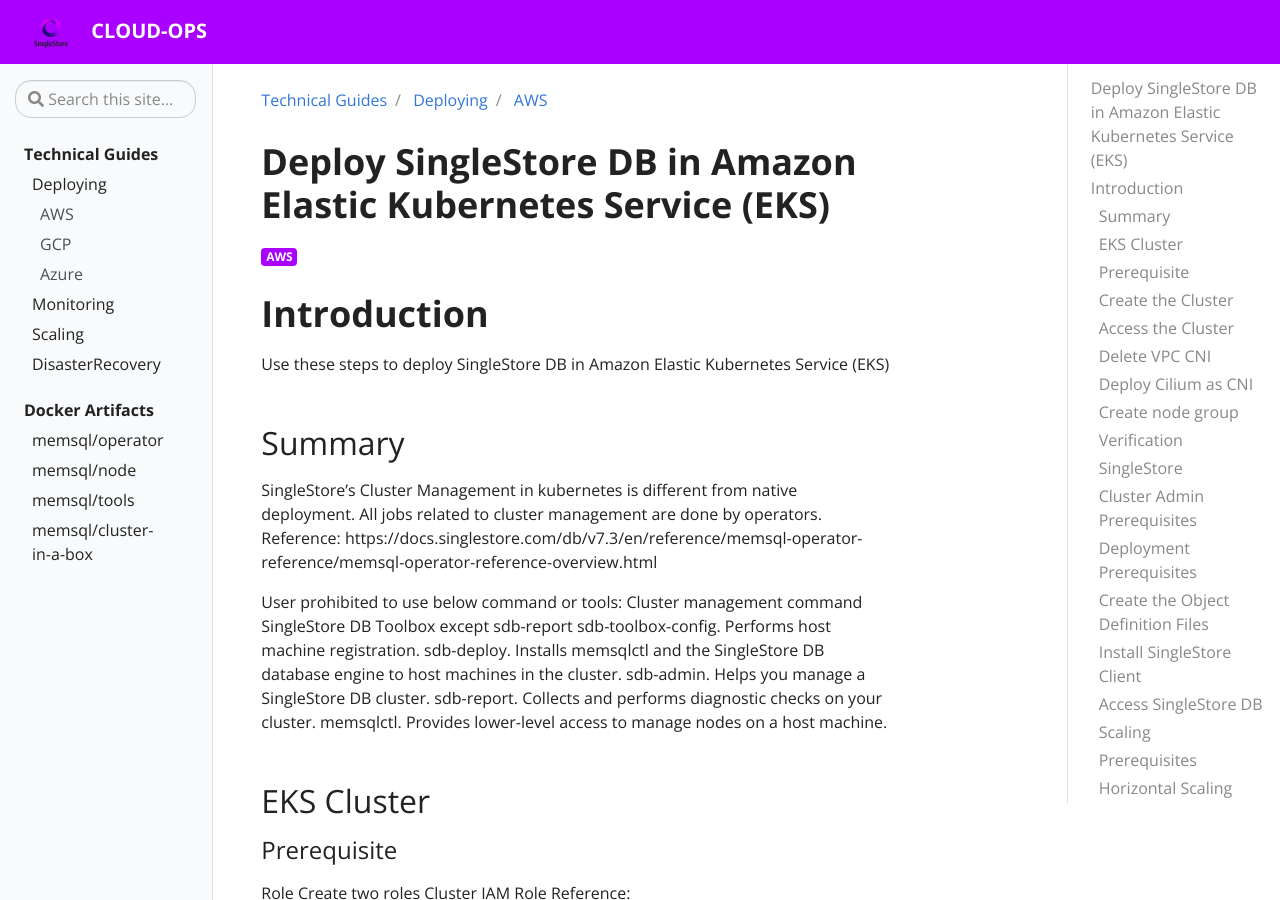
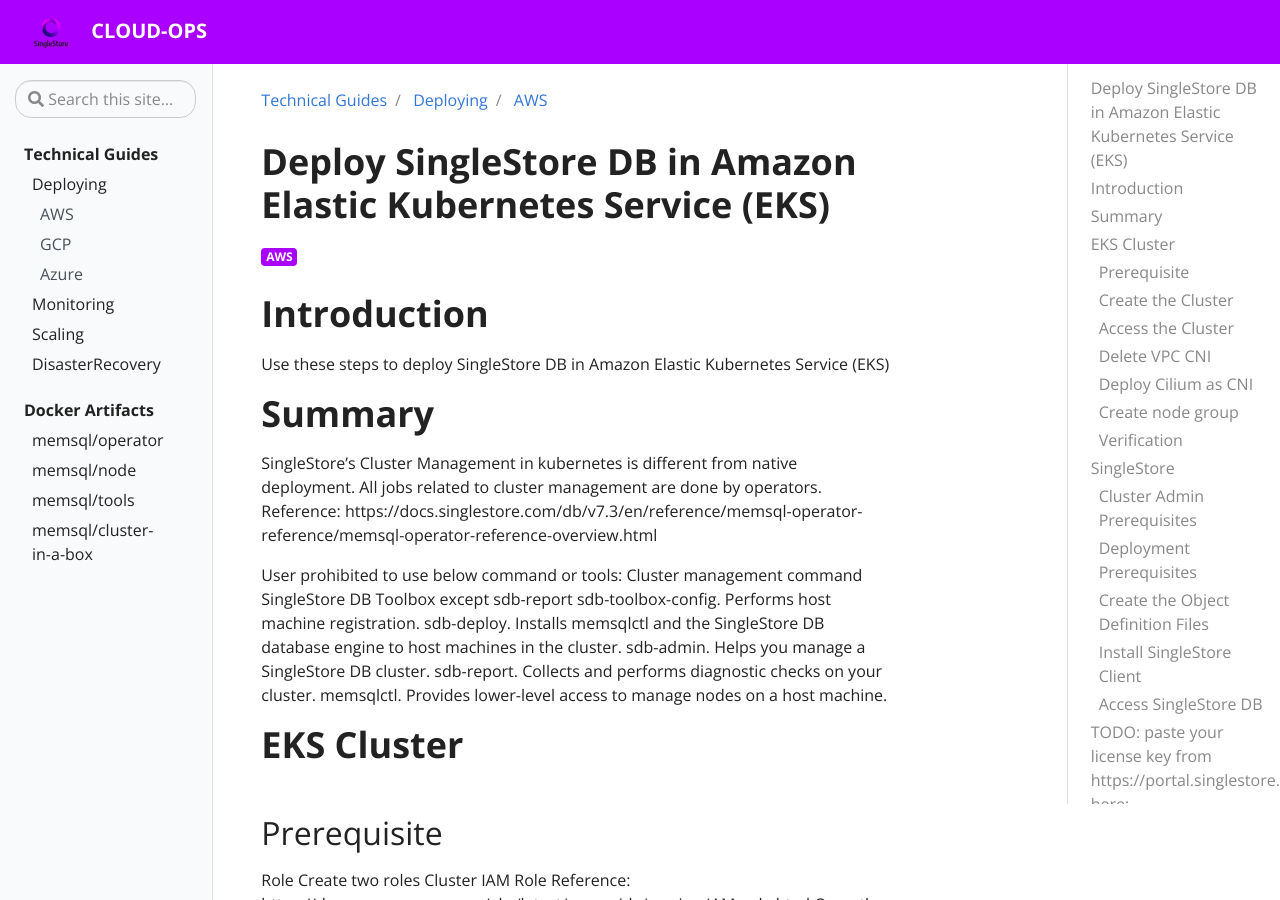
Before and after one commit to sdb-cloud-ops/cloud-ops, a Jekyll site: the page built from _docs/Deploying/AWS/deploying.md, in a window 1280 px wide and 900 px high. Built offline with Jekyll 4.4.1, drawn with Linux system fonts in a browser that asks for light colours.

Commit message:
Update deploying.md

```diff
--- a/_docs/Deploying/AWS/deploying.md
+++ b/_docs/Deploying/AWS/deploying.md
@@ -8,7 +8,7 @@ tags:
 
 # Introduction
 Use these steps to deploy SingleStore DB in Amazon Elastic Kubernetes Service (EKS)
-## Summary
+# Summary
 SingleStore’s Cluster Management in kubernetes is different from native deployment. All jobs related to cluster management are done by operators.
 Reference: https://docs.singlestore.com/db/v7.3/en/reference/memsql-operator-reference/memsql-operator-reference-overview.html
 
@@ -20,8 +20,8 @@ sdb-deploy. Installs memsqlctl and the SingleStore DB database engine to host ma
 sdb-admin. Helps you manage a SingleStore DB cluster.
 sdb-report. Collects and performs diagnostic checks on your cluster.
 memsqlctl. Provides lower-level access to manage nodes on a host machine.
-## EKS Cluster
-### Prerequisite
+# EKS Cluster
+## Prerequisite
 Role
 Create two roles
 Cluster IAM Role
@@ -131,7 +131,7 @@ Add permission
 Choose Attach existing policies directly.
 Attach eks-policy to users.
 
-### Create the Cluster
+## Create the Cluster
 Reference: https://docs.aws.amazon.com/eks/latest/userguide/create-cluster.html#aws-cli
 Define
 region-code
@@ -149,13 +149,13 @@ aws eks create-cluster \
   --resources-vpc-config subnetIds=subnetId1,subnetId2
 
 This process may take several minutes.
-### Access the Cluster
+## Access the Cluster
 Connect kubectl
 aws eks update-kubeconfig --region us-east-1 --name eks-cluster
 Verify
 kubectl get node -owide
 
-### Delete VPC CNI
+## Delete VPC CNI
 Reference: https://docs.cilium.io/en/v1.9/gettingstarted/k8s-install-eks/
 Cilium will manage ENIs instead of VPC CNI, so the aws-node DaemonSet has to be deleted to prevent conflict behavior.
 kubectl -n kube-system delete daemonset aws-node
@@ -163,7 +163,7 @@ kubectl -n kube-system delete daemonset aws-node
 Wait the cluster creation complete if you above result
 
 You can continue to the next step using kubectl command
-### Deploy Cilium as CNI
+## Deploy Cilium as CNI
 Reference: https://docs.cilium.io/en/v1.9/gettingstarted/k8s-install-eks/#deploy-cilium
 Setup Helm repository:
 helm repo add cilium https://helm.cilium.io/
@@ -184,7 +184,7 @@ region-code
 cluster-name
 account_id
 subnetId
-### Create node group
+## Create node group
 Use space as delimiter if you have more than one subnet
 Create node group with the following command:
 aws eks create-nodegroup \
@@ -197,7 +197,7 @@ aws eks create-nodegroup \
 --node-role arn:aws:iam::[accountId]:role/AmazonEKSNodeRole
 
 This process may take several minutes.
-### Verification
+## Verification
 Ensure the node’s status is Ready and all pod’s status Running.
 kubectl get nodes
 kubectl get po -A
@@ -205,8 +205,8 @@ kubectl get po -A
 In cilium operator logs show Initialization complete
 kubectl logs [cilium-operator-pod-name] -nkube-system --tail 10
 
-## SingleStore
-### Cluster Admin Prerequisites
+# SingleStore
+## Cluster Admin Prerequisites
 Determine the project (namespace) in which to deploy SingleStore DB.
 Determine which StorageClass (SC) to use.
 Avoid using a StorageClass with an NFS-based provisioner. Ideally, you should choose a StorageClass that uses a block storage-based provisioner that supports volume expansion and the WaitForFirstConsumer binding mode.
@@ -214,14 +214,14 @@ Avoid using a StorageClass with an NFS-based provisioner. Ideally, you should ch
 Available SC in EKS:
 
 Determine the fsGroup to use for the deployment.
-### Deployment Prerequisites
+## Deployment Prerequisites
 Obtain a SingleStore license from the SingleStore Customer Portal.
 Select the SingleStore DB images to use. Two Docker images are required for the deployment.
 The node image is the SingleStore DB database engine and can be found on Docker Hub.
 The Operator image is used to manage the SingleStore DB engine deployment in Kubernetes environment, and can also be found on Docker Hub.
 Use the StorageClass that you selected in Cluster Admin Prerequisites.
 Substitute the fsGroup value with the value you copied in Cluster Admin Prerequisites.
-### Create the Object Definition Files
+## Create the Object Definition Files
 The following are definition files that will be used by the Operator to create your cluster. Create new definition files and copy and paste the contents of each code block into those files.
 deployment.yaml
 rbac.yaml
@@ -460,7 +460,7 @@ spec:
       labels:
         optional: label
 EOF
-### Deploy a SingleStore DB Cluster
+## Deploy a SingleStore DB Cluster
 Reference: Deploy a SingleStore DB Cluster
 Now that your various object definition files are created, you will use kubectl to do the actual object creation and cluster deployment.
 Install the RBAC resources.
@@ -478,7 +478,7 @@ kubectl get pods
 If you see no pods are in the Running state, check the Operator logs by running
 kubectl logs deployment memsql-operator -n<namespace>
 then look at the various objects to see what is failing.
-### Verification
+## Verification
 Verify the cluster
 kubectl get memsqlcluster memsql-cluster \
 -o=jsonpath='{.status.phase}{"\n"}' -n<name-space>
@@ -503,7 +503,7 @@ Service name   External IP   Service Port:Node Port       Service created
 
 Refer to Data Definition Language DDL and Data Manipulation Language DML for more information.
 
-### Install SingleStore Client
+## Install SingleStore Client
 Add the SingleStore repository to your repository list.
 sudo yum-config-manager --add-repo https://release.memsql.com/production/rpm/x86_64/repodata/memsql.repo
 Verify that the SingleStore repo information is listed under repolist.
@@ -515,7 +515,7 @@ Skip this step if you have it
 sudo yum install -y which
 Install the SingleStore client.
 sudo yum install -y singlestore-client
-### Access SingleStore DB
+## Access SingleStore DB
 Connect via Load Balancer / External IP (refer svc-memsql-cluster-ddl endpoint)
 singlestore -u admin -h <external-ip> -p
 
@@ -531,9 +531,9 @@ show aggregators;
 show leaves;
 The result may vary:
 
-## Scaling
+# Scaling
 We need to modify the resource only. All jobs are done by operators. You need to monitor the log of the pod operator during scaling to identify if the scaling is in progress, done or has a problem.
-### Prerequisites
+## Prerequisites
 Ensure the backup operator is running and the backup file exists.
 Get the memsql cluster
 kubectl get memsqlcluster -n<namespace>
@@ -555,7 +555,7 @@ Monitor the pod during scaling
 Open a new terminal window
 watch kubectl get po -n<namespace>
 
-### Horizontal Scaling
+## Horizontal Scaling
 Increasing the number of cluster nodes. Adding an aggregator or leaf nodes.
 Create scaling patch file:
 cat > scaling.yaml <<EOF
@@ -572,7 +572,7 @@ Verification
 New leaves pod created
 kubectl get po -n<namespace>
 
-### Vertical Scaling
+## Vertical Scaling
 Increasing node’s resources,  such as cpu, memory or storage.
 CPU & Memory
 Requirement:
@@ -664,13 +664,13 @@ Result:
 The pod will be deleted
 PVC will be resized
 The new pod will recreate
-## Monitoring
+# Monitoring
 Reference: https://docs.singlestore.com/db/v7.6/en/user-and-cluster-administration/cluster-health-and-performance/monitoring/configure-monitoring.html
-### Introduction
+## Introduction
 SingleStore’s native monitoring solution is designed to capture and reveal SingleStore DB cluster events over time. By analyzing this event data, you can identify trends and, if necessary, take action to remediate issues. Use these steps to Configure SingleStore DB Monitoring in Kubernetes Environment.
-### Terminology
+## Terminology
 Throughout this guide, the cluster that is being monitored will be referred to as the “Source” cluster, and the cluster that stores the monitoring data will be referred to as the “Metrics” cluster. The databases that store monitoring data will be referred to as the metrics database.
-### High-Level Architecture
+## High-Level Architecture
 
 In SingleStore’s native monitoring solution, the Metrics cluster utilizes a SingleStore pipeline to pull the data from the exporter process on the Source cluster and stores it in a database named metrics. Note that this metrics database can either reside within the same cluster as the Source cluster, or within a dedicated cluster.
 When these event data is then analyzed through the associated Grafana dashboards, trends can be identified and, if necessary, actions taken to remediate issues.
@@ -694,14 +694,14 @@ System metrics from each host in the cluster
 Node drilldown
 System metrics from each host in the cluster, with the ability to focus on a specific metric subsystem
 
-### Prerequisites
+## Prerequisites
 A SingleStore DB 7.3 or later cluster to monitor (the Source cluster).
 Optional: A separate SingleStore DB 7.3 or later cluster to collect monitoring data (the Metrics cluster).
 This can be the same as, or separate from, the Source cluster.
 If you opt to use a separate cluster, we recommend a cluster with two aggregator nodes and two leaf nodes, each with 2TB disks and with high availability (HA) enabled.
 A Grafana 6.0.0 or later instance that can access the Metrics cluster.
 
-### Port Configuration
+## Port Configuration
 Default Port
 Used by
 Invoked by
@@ -719,7 +719,7 @@ memsql_exporter
 SingleStore pipelines
 
 
-### Identify Exporter Process
+## Identify Exporter Process
 Check the exporter’s port
 kubectl exec -it <master-pod> -n<namespace> -- curl -v telnet://node-memsql-cluster-master-0:9104
 Sample output:
@@ -728,7 +728,7 @@ Test the metrics
 curl http://node-memsql-cluster-master-0:9104
 Sample output:
 
-### Configure the metrics Database
+## Configure the metrics Database
 Create the metrics database and associated tables
 Download the sql file below, extract and run in metric DB.
 metrics-database-ddl_73.sql
@@ -785,7 +785,7 @@ DROP PIPELINE metrics;
 
 Sample output:
 
-### Grafana
+## Grafana
 Setup
 We will install grafana using helm chart
 Add grafana repo
@@ -795,9 +795,9 @@ You need to modify pvc section:
 storageClassName > your default storage class name available in your k8s environment
 existingClaim > you need it if you have more than one pvc for grafana
 cat > grafana.yaml <<EOF
-## Expose the grafana service to be accessed from outside the cluster (LoadBalancer service).
-## or access it from within the cluster (ClusterIP service). Set the service type and the port to serve it.
-## ref: http://kubernetes.io/docs/user-guide/services/
+# Expose the grafana service to be accessed from outside the cluster (LoadBalancer service).
+# or access it from within the cluster (ClusterIP service). Set the service type and the port to serve it.
+# ref: http://kubernetes.io/docs/user-guide/services/
 ##
 service:
   enabled: true
@@ -808,8 +808,8 @@ service:
   selector:
     app.kubernetes.io/name: grafana
     app.kubernetes.io/instance: grafana
-## Enable persistence using Persistent Volume Claims
-## ref: http://kubernetes.io/docs/user-guide/persistent-volumes/
+# Enable persistence using Persistent Volume Claims
+# ref: http://kubernetes.io/docs/user-guide/persistent-volumes/
 ##
 persistence:
   type: pvc
@@ -884,8 +884,8 @@ Click Import button
 
 View the Dashboards
 When all cluster monitoring components are installed, configured, and running, the Grafana dashboards can be used to monitor SingleStore DB cluster health over time.
-## Rollback/Cleanup
-### AKS Cluster
+# Rollback/Cleanup
+## AKS Cluster
 Skip this step if you want to retain the AKS cluster for another application
 Login to Azure portal.
 In Home page search for Kubernetes service.
@@ -898,7 +898,7 @@ Confirm the delete operation by pressing "Yes" button.
 
 Check the Delete operation status.
 
-### SingleStore DB
+## SingleStore DB
 Skip this step if you did the previous step (delete AKS cluster).
 Delete all Kubernetes object using helm command
 helm delete singlestore -n<namespaces>
@@ -912,8 +912,8 @@ Clean up the Namespaces
 Run the below command:
 kubectl delete ns <namespaces>
 
-## Useful Command
-### Kubernetes
+# Useful Command
+## Kubernetes
 Kubernetes object
 statefulsets, deployment, pod, memsqlcluster, pvc, pv
 
@@ -936,7 +936,7 @@ kubectl get pv -n memsql
 kubectl describe pv [pv name] -n memsql
 kubectl logs [pod name] -n memsql
 kubectl logs -f [pod name] -n<namespace>
-### SingleStore
+## SingleStore
 singlestore command need to run inside the master pod:
 
 Check license:
@@ -950,7 +950,7 @@ memsqlctl show-leaves
 
 
 
-## Deployment Artifacts
+# Deployment Artifacts
 Deployment related files can be found at [https://github.com/sdb-cloud-ops/AWS](https://github.com/sdb-cloud-ops/AWS)
  - k8s operator yamls
  - terraform scripts
```
